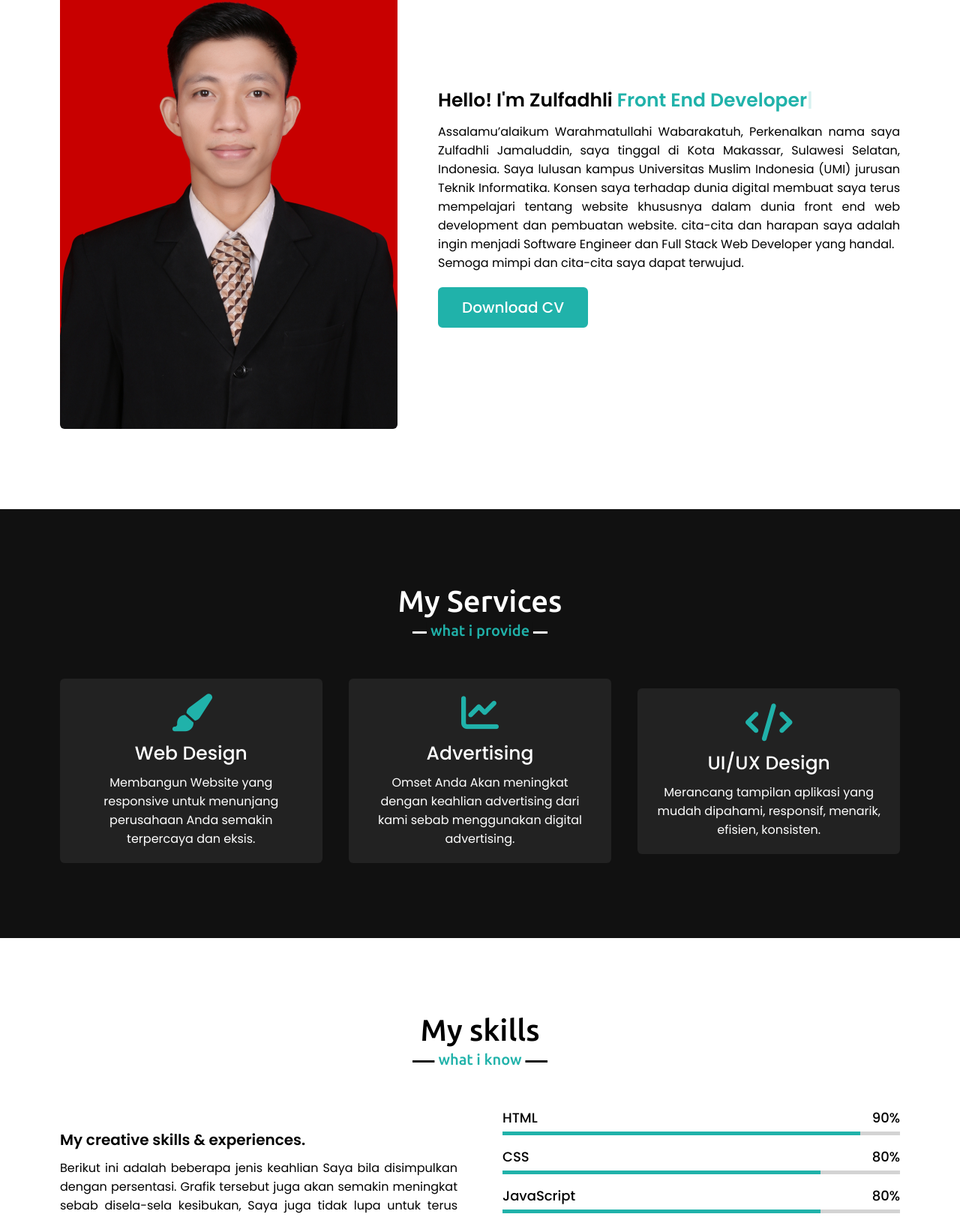
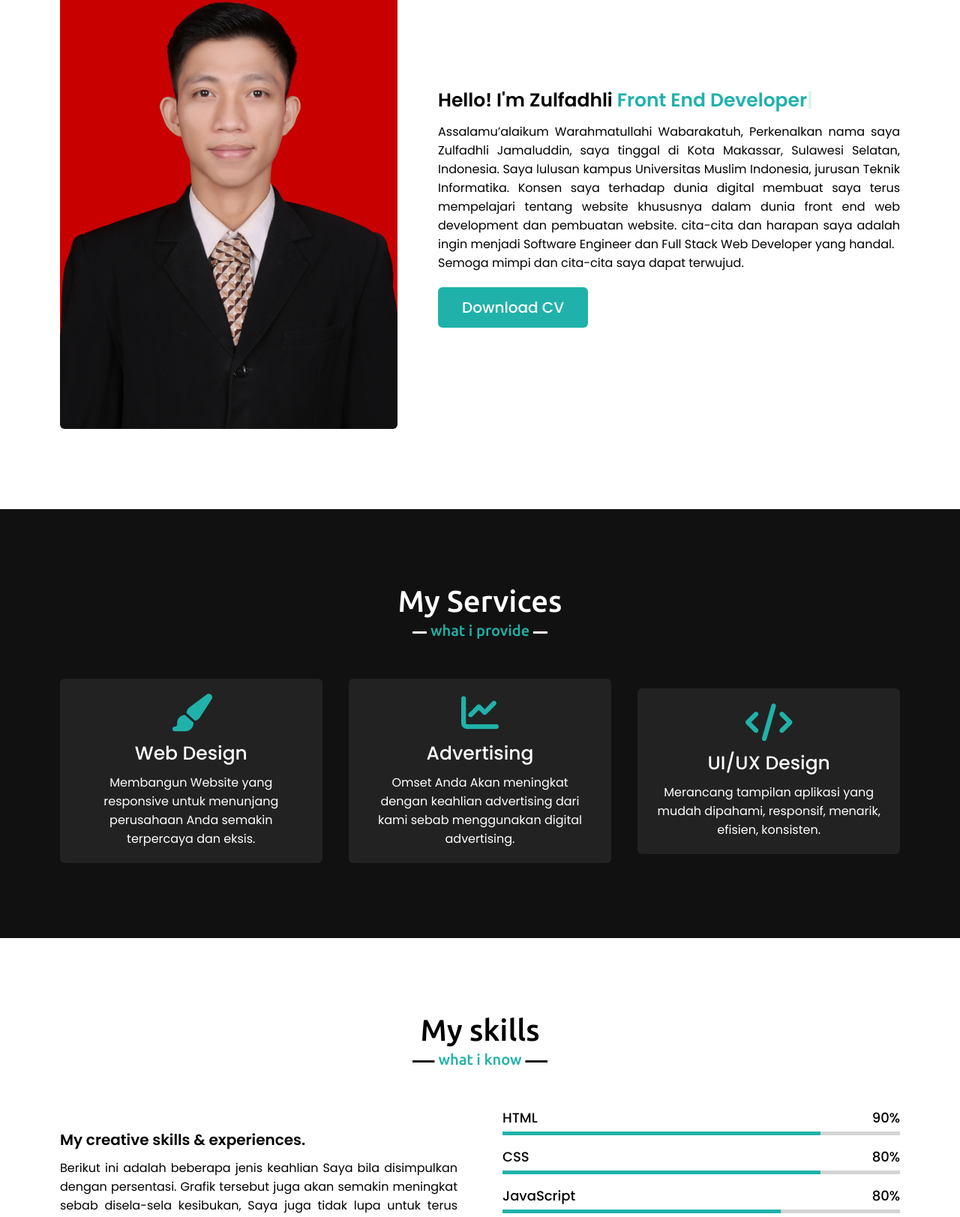
Before and after one commit to zulfadhli13/personal-portofolio, a plain HTML site: page index.html in a window 1280 px wide. Shown: the part 1054-2677 px from the top of the page at 75% size. Drawn offline with nearby package versions, Linux system fonts and the light colour scheme.

Commit message:
Update konten pertama

```diff
--- a/index.html
+++ b/index.html
@@ -58,7 +58,7 @@
                 <div class="column right">
                     <div class="text">Hello! I'm Zulfadhli <span class="typing-2"></span></div>
                     <p>Assalamu’alaikum Warahmatullahi Wabarakatuh, Perkenalkan nama saya Zulfadhli Jamaluddin, saya tinggal di Kota Makassar, Sulawesi Selatan,
-                            Indonesia. Saya lulusan kampus Universitas Muslim Indonesia (UMI) jurusan Teknik Informatika. Konsen saya terhadap dunia digital membuat saya terus mempelajari tentang website khususnya dalam dunia front end web development dan pembuatan website. cita-cita dan harapan saya adalah ingin menjadi Software Engineer dan Full Stack Web Developer yang handal.<br>
+                            Indonesia. Saya lulusan kampus Universitas Muslim Indonesia, jurusan Teknik Informatika. Konsen saya terhadap dunia digital membuat saya terus mempelajari tentang website khususnya dalam dunia front end web development dan pembuatan website. cita-cita dan harapan saya adalah ingin menjadi Software Engineer dan Full Stack Web Developer yang handal.<br>
                             Semoga mimpi dan cita-cita saya dapat terwujud.
 </p>
                     <a href="#">Download CV</a>
--- a/style.css
+++ b/style.css
@@ -374,13 +374,13 @@ section .title::after {
   background: lightseagreen;
 }
 .skills-content .right .html::before {
-  width: 90%;
+  width: 80%;
 }
 .skills-content .right .css::before {
   width: 80%;
 }
 .skills-content .right .js::before {
-  width: 80%;
+  width: 70%;
 }
 .skills-content .right .bootstrap::before {
   width: 75%;
```
